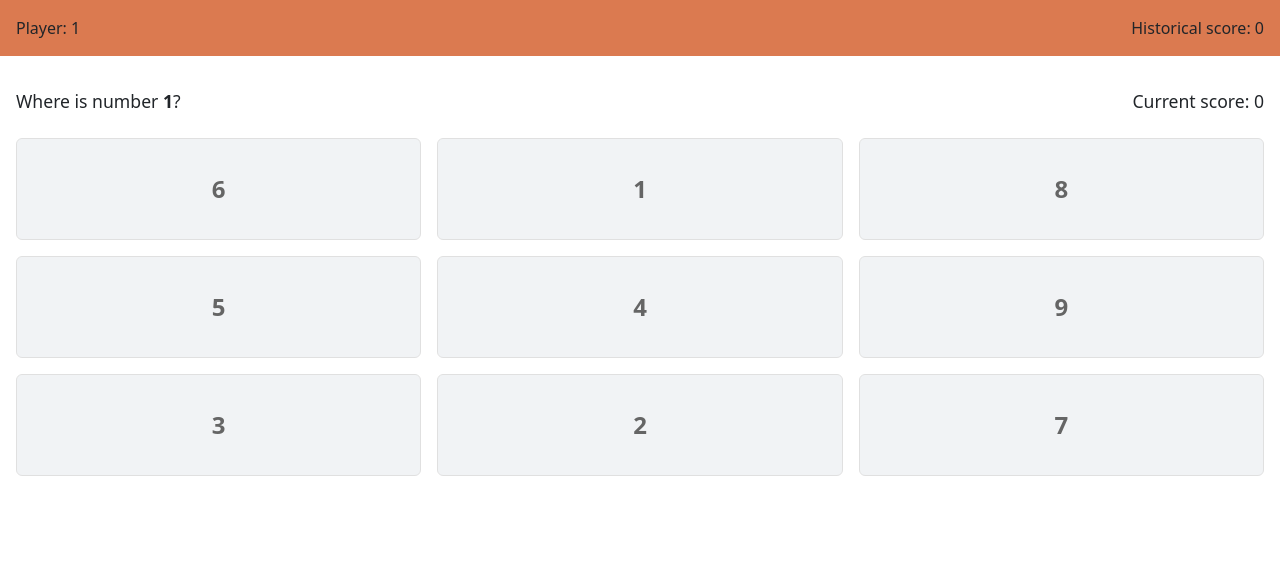
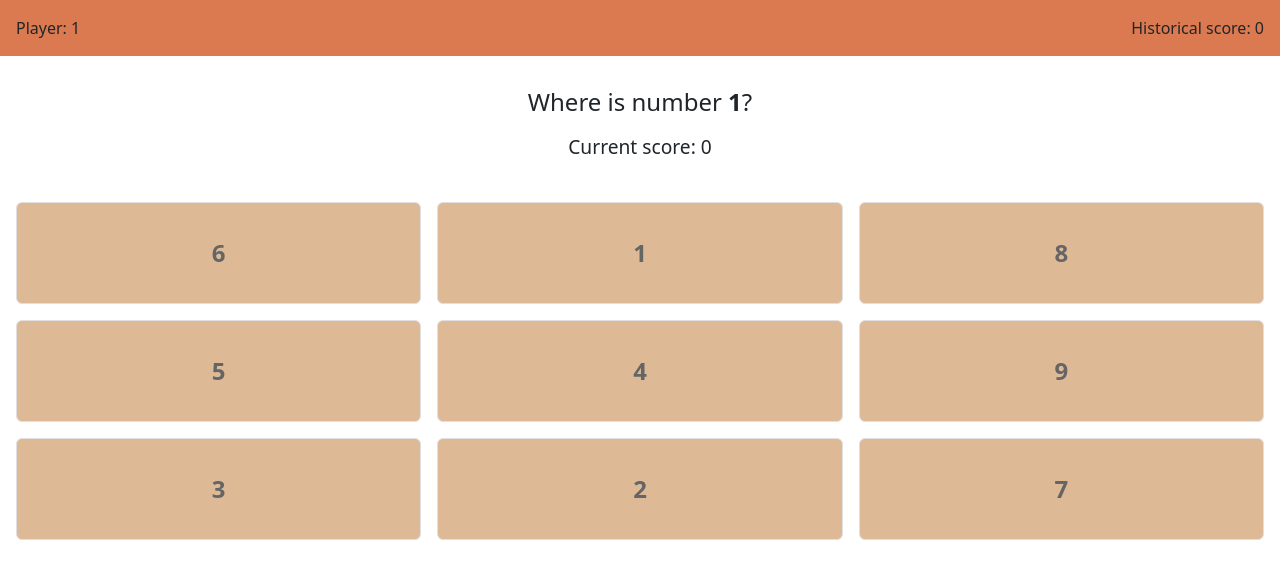
Before and after one commit to abelcerezuela/memory-cards-game, an Angular app in the folder memory-cards-angular-app/: page /game/1 in a window 1280 px wide. Both pictures are taken after a click on the button "Start game". Shown: the top 578 px of the page. Built offline with nearby package versions, Linux system fonts and the light colour scheme.

Commit message:
improve styles

```diff
--- a/memory-cards-angular-app/src/app/components/game/game.component.html
+++ b/memory-cards-angular-app/src/app/components/game/game.component.html
@@ -7,9 +7,9 @@
   <div class="game__body">
     @if (started) {
       <div class="game__status" aria-live="polite" aria-atomic="true">
-        <p class="game__question" id="target-question">
+        <h2 class="game__question" id="target-question">
           Where is number <strong>{{ targetNumber }}</strong>?
-        </p>
+        </h2>
         <p class="game__current-score">Current score: {{ currentScore }}</p>
       </div>
 
@@ -56,7 +56,7 @@
       <div class="game__start">
         <button
           type="button"
-          class="game__start-button"
+          class="primary-button"
           (click)="startGame()"
           aria-describedby="level-description"
         >
--- a/memory-cards-angular-app/src/app/components/game/game.component.scss
+++ b/memory-cards-angular-app/src/app/components/game/game.component.scss
@@ -1,22 +1,5 @@
 @use '../../../styles/mixins.scss' as mixins;
 @use '../../../styles/variables.scss' as *;
-
-@mixin button-style($color-primary, $hover-color: null) {
-  width: 100%;
-  padding: 0.75rem 1.5rem;
-  background-color: $color-primary;
-  border: none;
-  border-radius: 4px;
-  font-weight: bold;
-  cursor: pointer;
-  transition: background-color $transition;
-
-  @if $hover-color {
-    &:hover {
-      background-color: $hover-color;
-    }
-  }
-}
 
 .game {
   display: flex;
@@ -44,15 +27,19 @@
 
   &__status {
     display: flex;
+    flex-direction: column;
     justify-content: space-between;
     align-items: center;
     margin-bottom: 1.5rem;
   }
 
-  &__question,
+  &__question {
+    font-size: 1.5rem;
+    margin-bottom: 1rem;
+  }
+
   &__current-score {
-    margin: 0;
-    font-size: 1.1rem;
+    font-size: 1.2rem;
   }
 
   &__grid {
@@ -92,7 +79,7 @@
     }
 
     &--hidden {
-      background-color: $color-muted;
+      background-color: $color-secondary;
       color: #000;
     }
 
@@ -128,28 +115,22 @@
     display: none;
   }
   &__select {
-    /* Reset */
     appearance: none;
     border: 0;
     outline: 0;
-    font: inherit;
-    /* Personalize */
-    width: 20rem;
+    width: 100%;
     padding: 1rem 4rem 1rem 1rem;
     background: $arrow-icon no-repeat right 0.8em center / 1.4em,
       linear-gradient(to left, $arrow-bg 3em, $select-bg 3em);
     border-radius: 0.25em;
     box-shadow: 0 0 1em 0 rgba(0, 0, 0, 0.2);
     cursor: pointer;
-    /* Remove IE arrow */
     &::-ms-expand {
       display: none;
     }
-    /* Remove focus outline */
     &:focus {
       outline: none;
     }
-    /* <option> colors */
     option {
       color: inherit;
       background-color: $option-bg;
@@ -158,9 +139,5 @@
 
   &__start {
     text-align: center;
-
-    &-button {
-      @include button-style($color-primary, $color-primary-hover);
-    }
   }
 }
--- a/memory-cards-angular-app/src/app/components/home/home.component.html
+++ b/memory-cards-angular-app/src/app/components/home/home.component.html
@@ -44,7 +44,7 @@
         }
       </div>
       <button
-        class="home__button"
+        class="primary-button"
         type="submit"
         [disabled]="userForm.invalid"
         [attr.aria-disabled]="userForm.invalid"
--- a/memory-cards-angular-app/src/app/components/home/home.component.scss
+++ b/memory-cards-angular-app/src/app/components/home/home.component.scss
@@ -108,29 +108,4 @@
   &__input{
     &:required,&:invalid { box-shadow:none; }
   }
-
-  &__button {
-    width: 100%;
-    margin-top: 4rem;
-    padding: 0.75rem;
-    background-color: $color-primary;
-    border: none;
-    border-radius: $border-radius;
-    font-weight: bold;
-    font-size: 1rem;
-    letter-spacing: 0.5px;
-    cursor: pointer;
-    transition: background-color 0.3s ease, transform 0.2s, box-shadow 0.2s;
-
-    &:hover:not(:disabled) {
-      background-color: $color-primary-hover;
-      transform: translateY(-1px);
-      box-shadow: 0 4px 10px rgba(13, 110, 253, 0.25);
-    }
-
-    &:disabled {
-      background-color: $color-disabled;
-      cursor: not-allowed;
-    }
-  }
 }
--- a/memory-cards-angular-app/src/styles.scss
+++ b/memory-cards-angular-app/src/styles.scss
@@ -1 +1,24 @@
-/* You can add global styles to this file, and also import other style files */
+@use './styles/variables.scss' as *;
+
+body {
+  font-family: system-ui, -apple-system, BlinkMacSystemFont, 'Segoe UI', Roboto, Oxygen, Ubuntu, Cantarell, 'Open Sans', 'Helvetica Neue', sans-serif;
+}
+
+.primary-button {
+  width: 100%;
+  margin-top: 4rem;
+  padding: 0.75rem;
+  background-color: $color-primary;
+  border: none;
+  border-radius: $border-radius;
+  font-weight: bold;
+  font-size: 1rem;
+  letter-spacing: 0.5px;
+  cursor: pointer;
+  transition: background-color 0.3s ease, transform 0.2s, box-shadow 0.2s;
+
+  &:disabled {
+    background-color: $color-disabled;
+    cursor: not-allowed;
+  }
+}
--- a/memory-cards-angular-app/src/styles/variables.scss
+++ b/memory-cards-angular-app/src/styles/variables.scss
@@ -1,20 +1,19 @@
 // Variables
 $color-primary: #db7a50;
-$color-secondary: #c99f52;
+$color-secondary: #c98b52;
 $color-primary-hover: #d16d42;
+$color-success: #329d1a;
 $color-danger: #dc3545;
 $color-disabled: #cfad9d;
-$input-border: #ccc;
-$white: #ffffff;
-$grey: #f1f3f5;
-$color-success: #198754;
 $color-muted: #e9ecef;
 $color-light: #f8f9fa;
 $color-border: #ccc;
+$white: #ffffff;
+$grey: #f1f3f5;
+$input-border: #ccc;
 
 $border-radius: 6px;
 $transition: 0.3s ease;
-
 
 // select
 $arrow-bg: rgba(255, 255, 255, 0.3);
```
